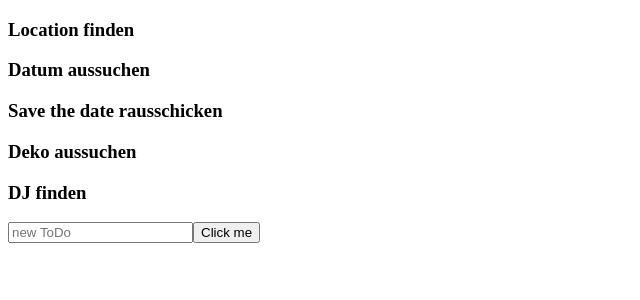
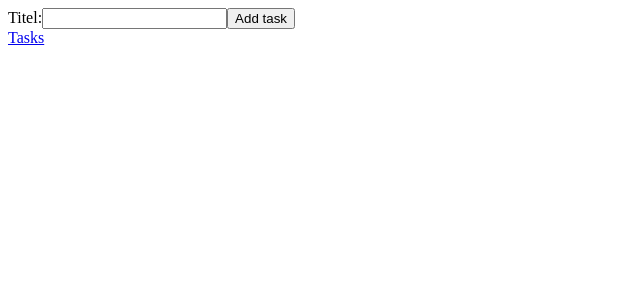
Before and after one commit to AlexRyzhkova/todo, a React (Create React App) app: page /add in a window 1280 px wide. Shown: the top 300 px of the page, without its empty margins (0-640 px from the left). Built offline with nearby package versions, Linux system fonts and the light colour scheme; data requests are answered from the project's data file.

Commit message:
Add router and pages

```diff
--- a/db.json
+++ b/db.json
@@ -2,22 +2,27 @@
   "wedding": [
     {
       "id": 0,
+      "titel": "Location",
       "task": "Location finden"
     },
     {
       "id": 1,
+      "titel": "Datum",
       "task": "Datum aussuchen"
     },
     {
       "id": 2,
+      "titel": "Save the date",
       "task": "Save the date rausschicken"
     },
     {
       "task": "Deko aussuchen",
+      "titel": "Deko",
       "id": 3
     },
     {
       "task": "DJ finden",
+      "titel": "DJ",
       "id": 4
     }
   ]
--- a/package.json
+++ b/package.json
@@ -8,6 +8,7 @@
     "@testing-library/user-event": "^7.2.1",
     "react": "^16.13.1",
     "react-dom": "^16.13.1",
+    "react-router-dom": "^5.2.0",
     "react-scripts": "3.4.3"
   },
   "scripts": {
--- a/src/App.js
+++ b/src/App.js
@@ -1,32 +1,22 @@
 import React from "react";
 import "./App.css";
-import fetchToDos from "./api/fetchToDos";
-import postToDo from "./api/postToDo";
+
+import { BrowserRouter as Router, Switch, Route, Link } from "react-router-dom";
+import AddTask from "./pages/AddTask";
+import Home from "./pages/Home";
 
 function App() {
-  const [toDos, setToDos] = React.useState(null);
-
-  // tasks neuladen und setTask ausführen
-  async function doFetch() {
-    const fetchData = await fetchToDos();
-    setToDos(fetchData);
-  }
-  React.useEffect(() => {
-    doFetch();
-  }, []);
-
-  function addToDo() {
-    postToDo("DJ finden").then(doFetch);
-  }
-
   return (
-    <div>
-      {toDos?.map((todo) => (
-        <h3 key={todo.id}>{todo.task}</h3>
-      ))}
-      <input placeholder="new ToDo" />
-      <button onClick={addToDo}>Click me</button>
-    </div>
+    <Router>
+      <Switch>
+        <Route path="/add">
+          <AddTask />
+        </Route>
+        <Route path="/">
+          <Home />
+        </Route>
+      </Switch>
+    </Router>
   );
 }
 
--- /dev/null
+++ b/src/pages/AddTask.js
@@ -0,0 +1,41 @@
+import React from "react";
+import { Link } from "react-router-dom";
+import postToDo from "../api/postToDo";
+
+function AddTask() {
+  function addToDo() {
+    postToDo("DJ finden");
+  }
+  const [title, setTitel] = React.useState("");
+
+  function handleTitelChange(event) {
+    setTitel(event.target.value);
+  }
+
+  function handleSubmit(event) {
+    event.preventDefault();
+    alert("Submitted" + title);
+    console.log(title);
+  }
+
+  return (
+    <>
+      <form onSubmit={handleSubmit}>
+        <label>
+          Titel:
+          <input
+            type="text"
+            name="titel"
+            value={title}
+            onChange={handleTitelChange}
+          />
+        </label>
+        <input type="submit" value="Add task" />
+      </form>
+
+      <Link to="/add">Tasks</Link>
+    </>
+  );
+}
+
+export default AddTask;
--- /dev/null
+++ b/src/pages/Home.js
@@ -0,0 +1,26 @@
+import React from "react";
+import fetchToDos from "../api/fetchToDos";
+import { Link } from "react-router-dom";
+
+function Home() {
+  const [toDos, setToDos] = React.useState(null);
+
+  // tasks neuladen und setTask ausführen
+  async function doFetch() {
+    const fetchData = await fetchToDos();
+    setToDos(fetchData);
+  }
+  React.useEffect(() => {
+    doFetch();
+  }, []);
+
+  return (
+    <>
+      <Link to="/">Add Task</Link>
+      {toDos?.map((todo) => (
+        <h3 key={todo.id}>{todo.task}</h3>
+      ))}
+    </>
+  );
+}
+export default Home;
```
Also changed, not shown: 1 other file (tests, documents, lock files or other folders).
